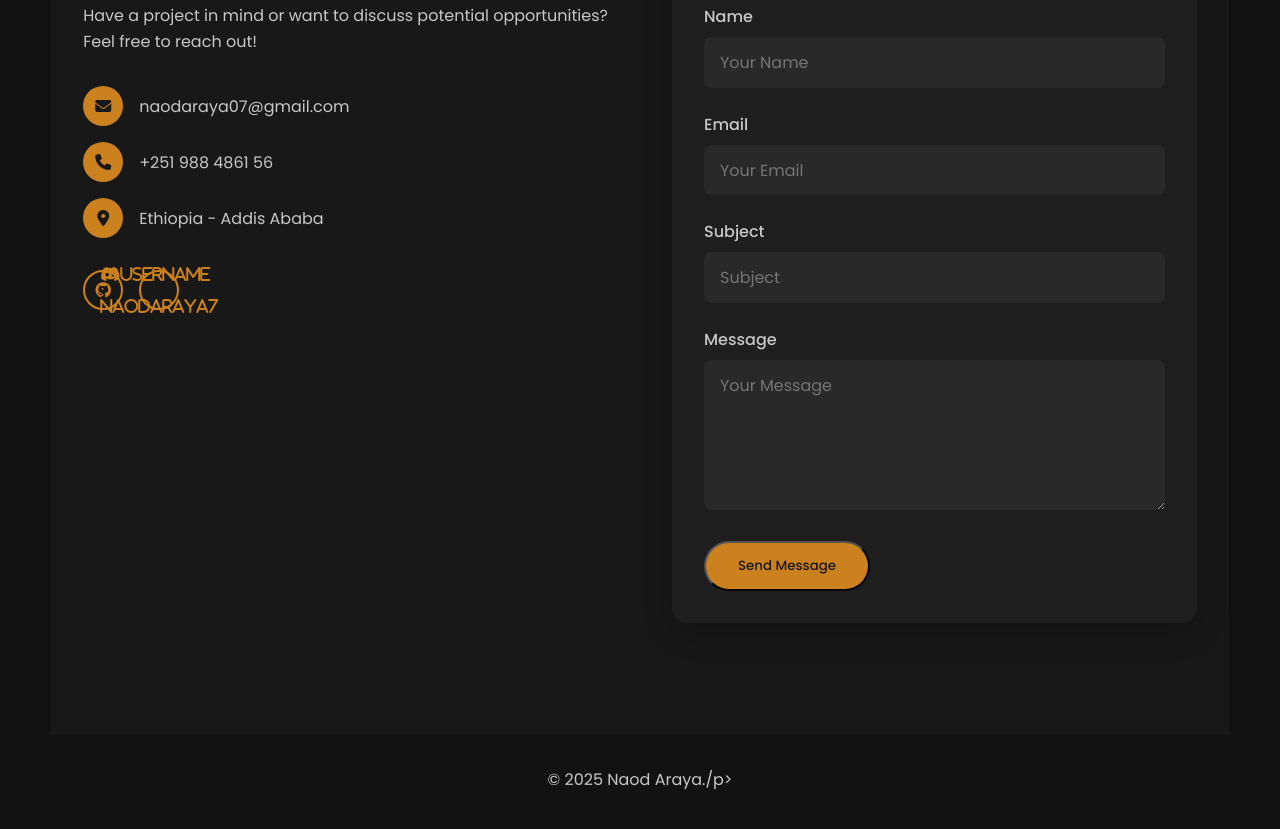
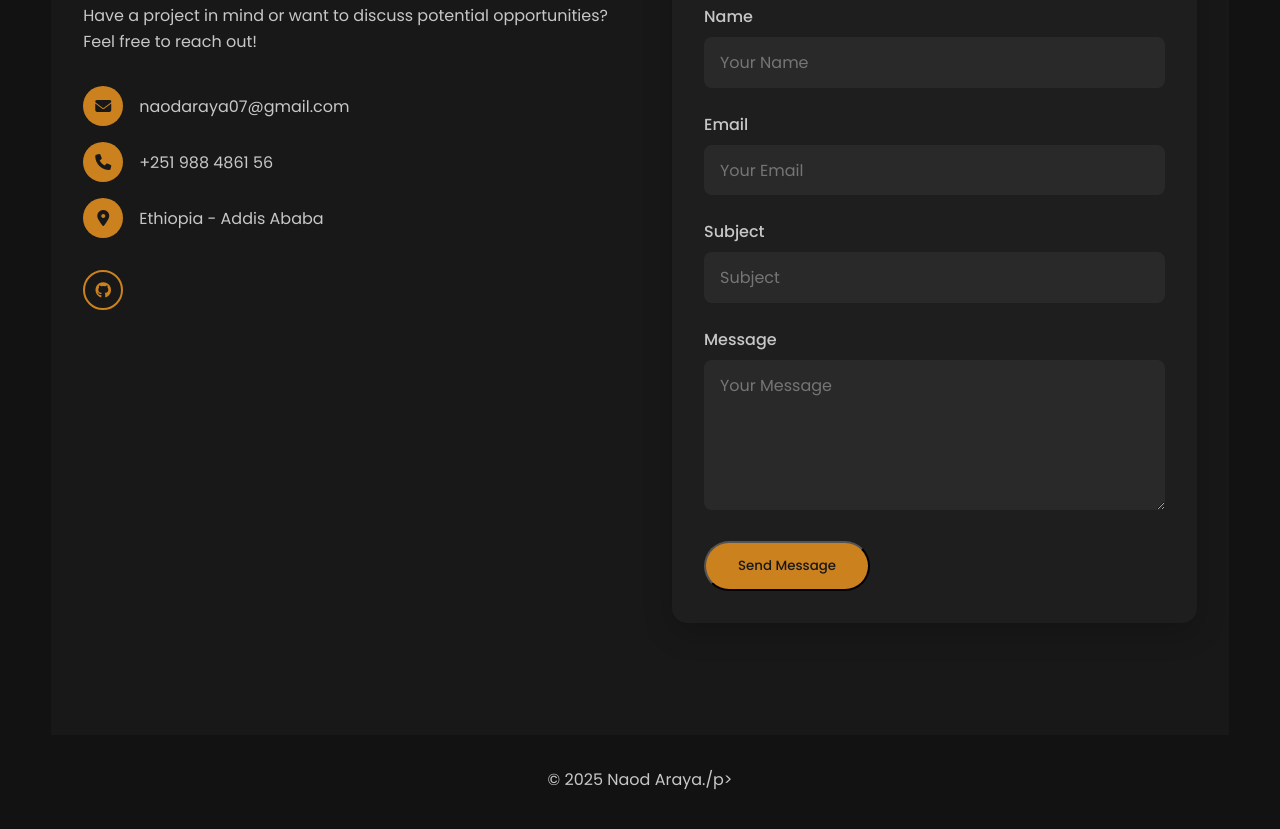
Before and after one commit to Naod007/Portfolio, a plain HTML site: page index.html in a window 1280 px wide. Shown: the part 3460-4289 px from the top of the page. Drawn offline with nearby package versions, Linux system fonts and the light colour scheme; a web font is replaced by a local one.

Commit message:
Update index.html

```diff
--- a/index.html
+++ b/index.html
@@ -226,7 +226,6 @@
                 </div>
                 <div class="social-links">
                     <a href="https://github.com/Naod007"><i class="fab fa-github"></i></a>
-                    <a href="#"><i class="fab fa-discord">Username : naodaraya7</i></a>
                 </div>
             </div>
             <div class="contact-form" data-aos="fade-left" data-aos-duration="1000" data-aos-delay="200">
```
